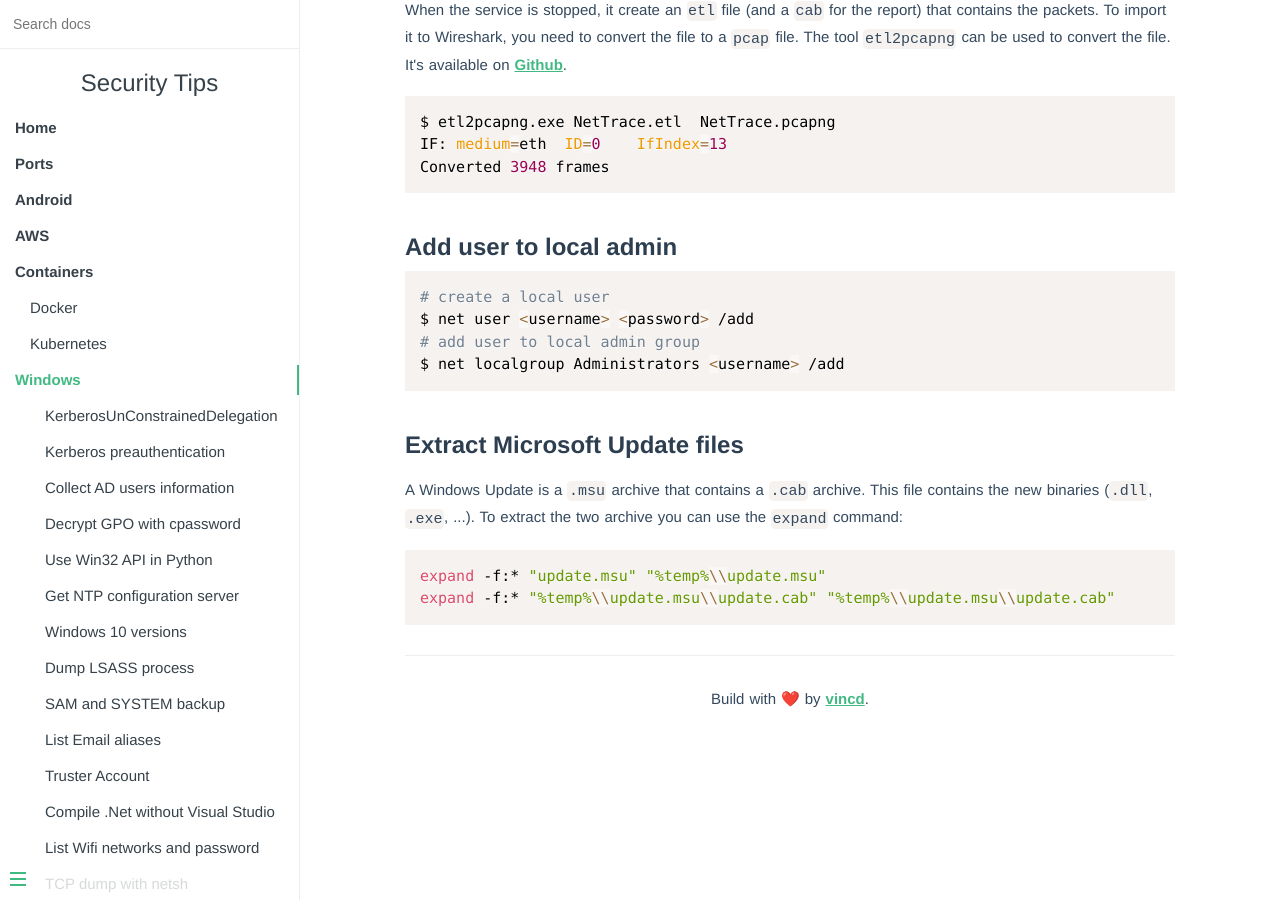
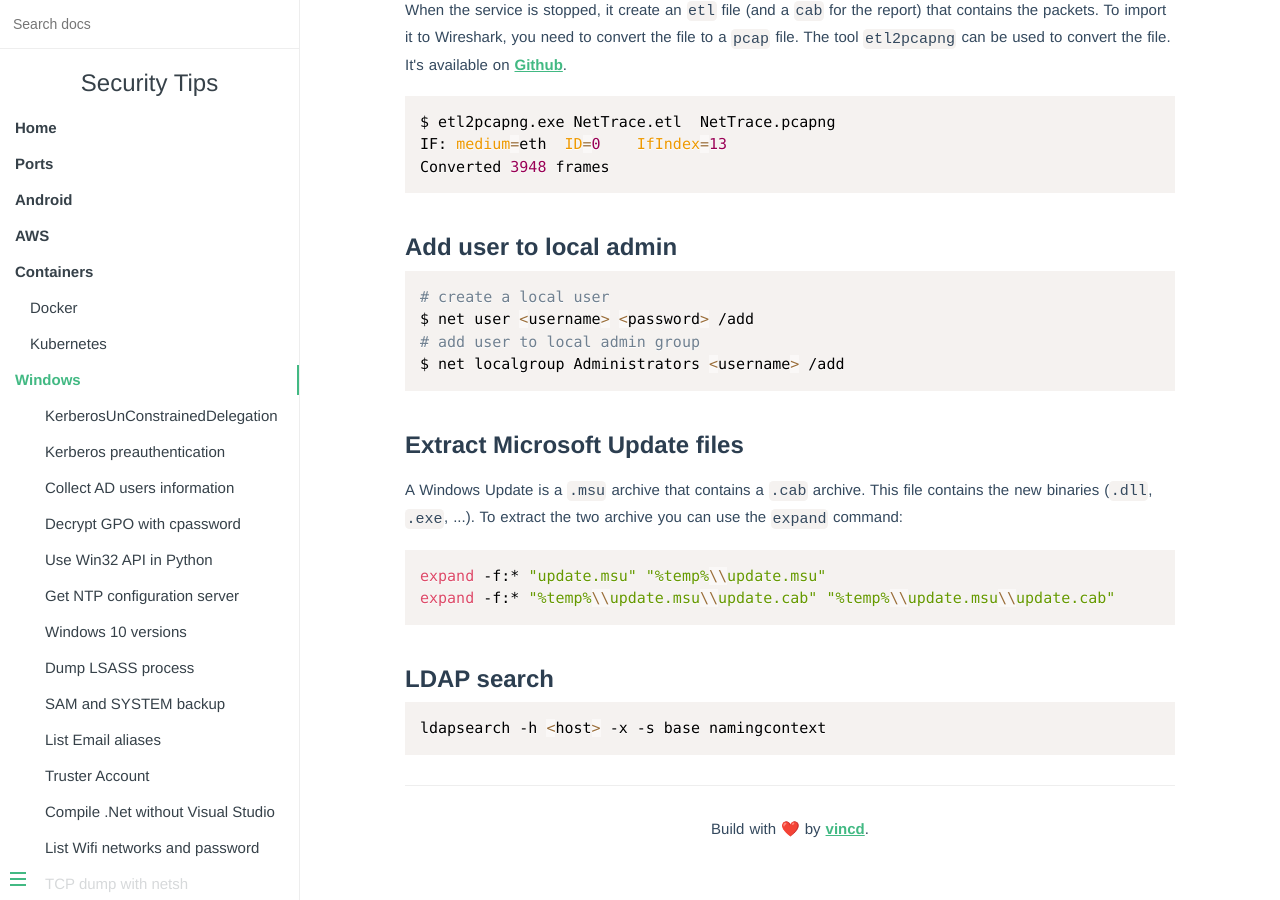
Before and after one commit to vincd/security-tips, an MkDocs documentation site: the page built from docs/windows.md, in a window 1280 px wide and 900 px high, scrolled down 5658 px. Built offline with MkDocs 1.6.1, drawn with Linux system fonts in a browser that asks for light colours.

Commit message:
Add some ldap query on windows

````diff
--- a/docs/windows.md
+++ b/docs/windows.md
@@ -266,3 +266,10 @@ can use the `expand` command:
 expand -f:* "update.msu" "%temp%\\update.msu"
 expand -f:* "%temp%\\update.msu\\update.cab" "%temp%\\update.msu\\update.cab"
 ```
+
+
+### LDAP search
+
+```bash
+ldapsearch -h <host> -x -s base namingcontext
+```
````
